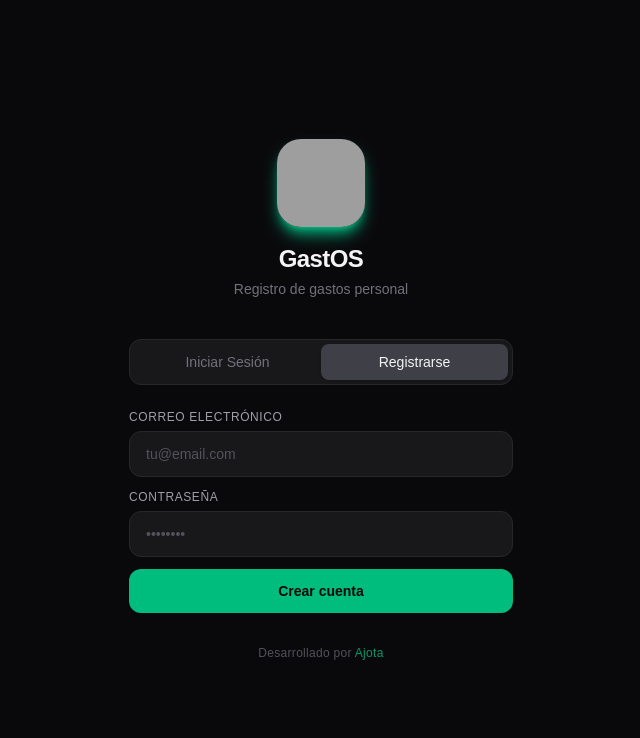
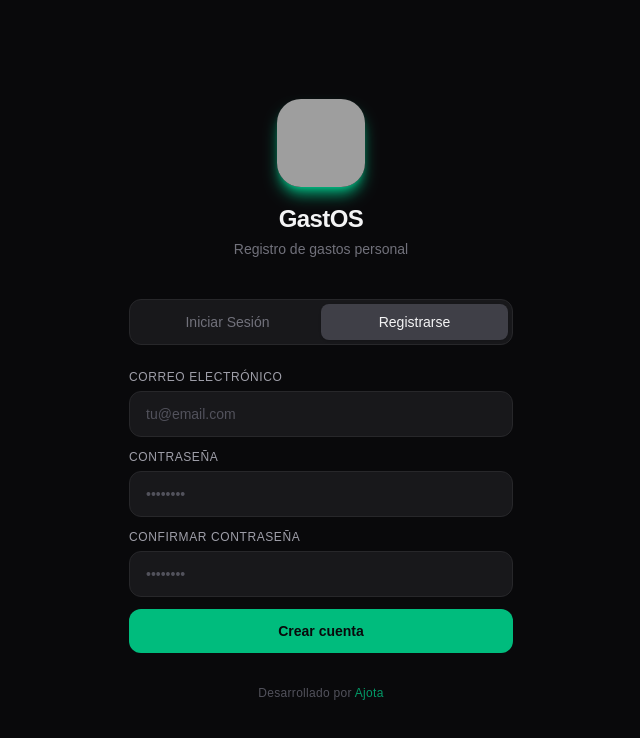
Before and after one commit to angeljoan1/GastOS, a Next.js app: page / in a window 1280 px wide. Both pictures are taken after a click on the button "Registrarse". Shown: the top 738 px of the page, without its empty margins (319-959 px from the left). Built offline with nearby package versions, Linux system fonts and the light colour scheme; grey boxes are pictures that could not be loaded.

Commit message:
fix: añadido campo de confirmacion y validacion de contraseña segura

```diff
--- a/app/page.tsx
+++ b/app/page.tsx
@@ -80,6 +80,7 @@ function getCatConfig(cat: string, allCats: typeof DEFAULT_CATEGORIAS) {
 function AuthScreen() {
   const [email, setEmail] = useState("")
   const [password, setPassword] = useState("")
+  const [confirmPassword, setConfirmPassword] = useState("")
   const [isLogin, setIsLogin] = useState(true)
   const [loading, setLoading] = useState(false)
   const [error, setError] = useState<string | null>(null)
@@ -90,6 +91,23 @@ function AuthScreen() {
     setError(null)
     setSuccess(null)
     setLoading(true)
+
+    if (!isLogin) {
+    if (password !== confirmPassword) {
+      setError("Las contraseñas no coinciden.")
+      setLoading(false)
+      return // Cortamos la ejecución aquí mismo
+    }
+
+    const tieneLetras = /[a-zA-Z]/.test(password)
+    const tieneNumeros = /[0-9]/.test(password)
+
+    if (password.length < 8 || !tieneLetras || !tieneNumeros) {
+      setError("La contraseña debe tener al menos 8 caracteres, incluir letras y números.")
+      setLoading(false)
+      return // Cortamos la ejecución aquí mismo
+    }
+  }
 
     if (isLogin) {
       const { error } = await supabase.auth.signInWithPassword({ email, password })
@@ -115,10 +133,10 @@ function AuthScreen() {
         </div>
 
         <div className="flex rounded-xl bg-zinc-900 p-1 mb-6 border border-zinc-800">
-          <button onClick={() => { setIsLogin(true); setError(null); setSuccess(null) }} className={`flex-1 py-2 text-sm font-medium rounded-lg transition-all duration-200 ${isLogin ? "bg-zinc-700 text-zinc-100 shadow-sm" : "text-zinc-500 hover:text-zinc-300"}`}>
+          <button onClick={() => { setIsLogin(true); setError(null); setSuccess(null); setConfirmPassword(""); setPassword(""); }} className={`flex-1 py-2 text-sm font-medium rounded-lg transition-all duration-200 ${isLogin ? "bg-zinc-700 text-zinc-100 shadow-sm" : "text-zinc-500 hover:text-zinc-300"}`}>
             Iniciar Sesión
           </button>
-          <button onClick={() => { setIsLogin(false); setError(null); setSuccess(null) }} className={`flex-1 py-2 text-sm font-medium rounded-lg transition-all duration-200 ${!isLogin ? "bg-zinc-700 text-zinc-100 shadow-sm" : "text-zinc-500 hover:text-zinc-300"}`}>
+          <button onClick={() => { setIsLogin(false); setError(null); setSuccess(null); setConfirmPassword(""); setPassword(""); }} className={`flex-1 py-2 text-sm font-medium rounded-lg transition-all duration-200 ${!isLogin ? "bg-zinc-700 text-zinc-100 shadow-sm" : "text-zinc-500 hover:text-zinc-300"}`}>
             Registrarse
           </button>
         </div>
@@ -132,6 +150,21 @@ function AuthScreen() {
             <label className="block text-xs font-medium text-zinc-400 mb-1.5 uppercase tracking-wider">Contraseña</label>
             <input type="password" required minLength={6} value={password} onChange={(e) => setPassword(e.target.value)} placeholder="••••••••" className="w-full bg-zinc-900 border border-zinc-800 rounded-xl px-4 py-3 text-sm text-zinc-100 placeholder-zinc-600 focus:outline-none focus:border-emerald-500/50 focus:ring-1 focus:ring-emerald-500/20 transition-all" />
           </div>
+          {!isLogin && (
+            <div className="animate-in fade-in duration-300">
+              <label className="block text-xs font-medium text-zinc-400 mb-1.5 uppercase tracking-wider">
+                Confirmar Contraseña
+              </label>
+              <input
+                type="password"
+                required
+                value={confirmPassword}
+                onChange={(e) => setConfirmPassword(e.target.value)}
+                placeholder="••••••••"
+                className="w-full bg-zinc-900 border border-zinc-800 rounded-xl px-4 py-3 text-sm text-zinc-100 placeholder-zinc-600 focus:outline-none focus:border-emerald-500/50 focus:ring-1 focus:ring-emerald-500/20 transition-all"
+              />
+            </div>
+          )}
           {error && <div className="bg-red-950/50 border border-red-900/50 rounded-xl px-4 py-3 text-sm text-red-400">{error}</div>}
           {success && <div className="bg-emerald-950/50 border border-emerald-900/50 rounded-xl px-4 py-3 text-sm text-emerald-400">{success}</div>}
           <button type="submit" disabled={loading} className="w-full bg-emerald-500 hover:bg-emerald-400 disabled:opacity-50 disabled:cursor-not-allowed text-zinc-950 font-semibold py-3 rounded-xl text-sm transition-all duration-200 flex items-center justify-center gap-2 mt-2">
```
Also changed, not shown: 1 other file (tests, documents, lock files or other folders).
